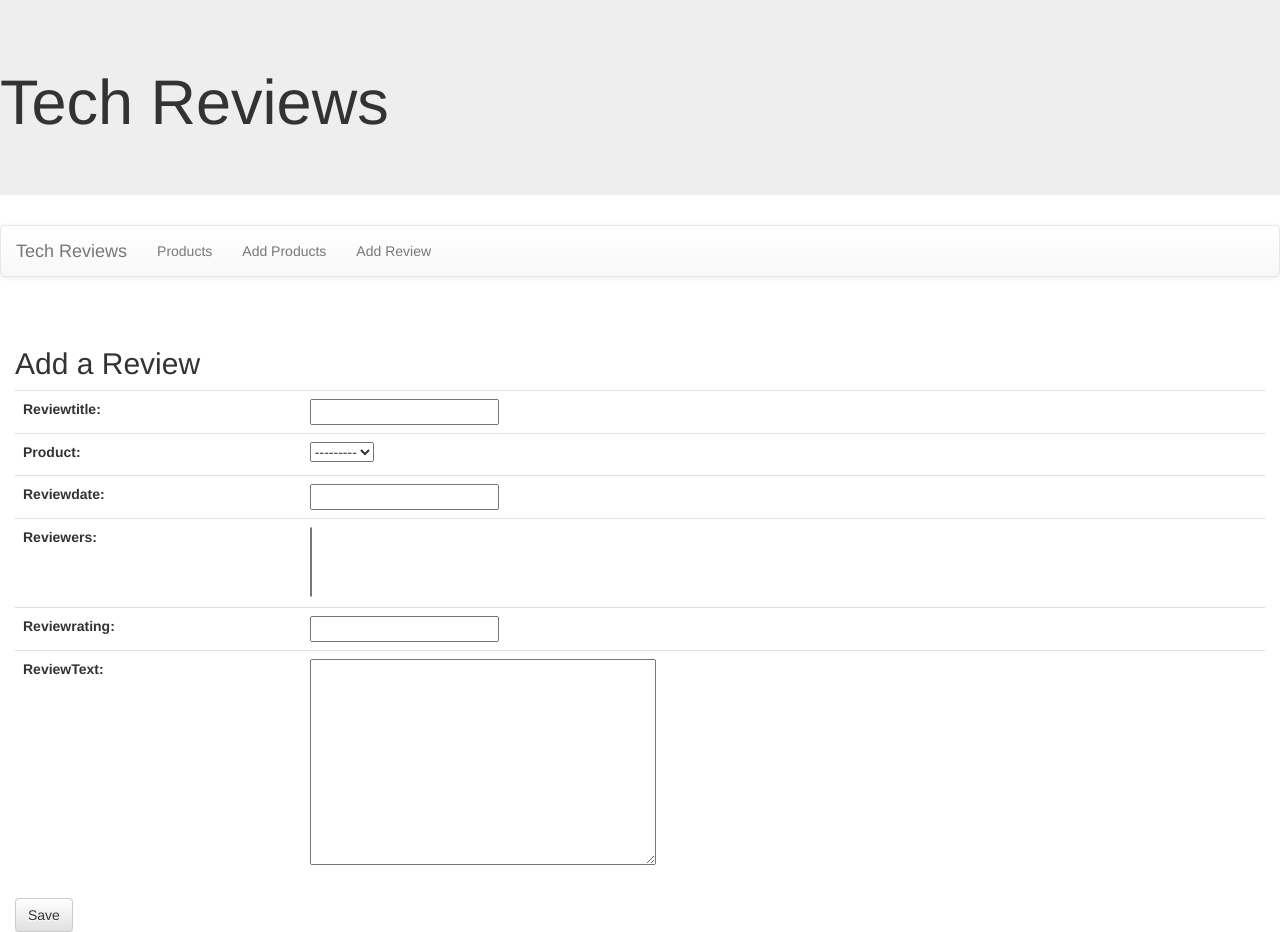
After one commit to spconger/Tech-Review-Django, a Django app: page /reviews/newReview/ in a window 1280 px wide. The commit adds this page. Run offline with Django 3.2, Linux system fonts and the light colour scheme; data that the repository does not hold is empty; some libraries are stand-ins or nearby versions.

Commit message:
Added Forms
Added new product and new reveiw forms along with the views, urls and templates to manage those forms.

```diff
--- a/techreviews/reviews/forms.py
+++ b/techreviews/reviews/forms.py
@@ -1,2 +1,12 @@
 from django import forms
 from .models import TechProduct, TechReview
+
+class TechProductForm(forms.ModelForm):
+    class Meta:
+        model=TechProduct
+        fields='__all__'
+
+class TechReviewForm(forms.ModelForm):
+    class Meta:
+        model=TechReview
+        fields='__all__'
--- a/techreviews/reviews/templates/base.html
+++ b/techreviews/reviews/templates/base.html
@@ -20,6 +20,8 @@
                 </div>
                 <ul class="nav navbar-nav">
                <li><a href="{% url 'products' %}">Products</a></li>
+               <li><a href="{% url 'newProduct' %}">Add Products</a></li>
+               <li><a href="{% url 'newReview' %}">Add Review</a></li>
 
                 </ul>
                 </div>
--- /dev/null
+++ b/techreviews/reviews/templates/reviews/newreview.html
@@ -0,0 +1,11 @@
+{% extends 'base.html' %}
+{% block content %}
+<h2>Add a Review</h2>
+<table class="table">
+    <form method="POST" class="post-form">{% csrf_token %}
+      {{ form.as_table }}
+
+</table>
+<button type="submit" class="save btn btn-default">Save</button>
+</form>
+{% endblock %}
--- a/techreviews/reviews/urls.py
+++ b/techreviews/reviews/urls.py
@@ -6,6 +6,8 @@ urlpatterns = [
     path('getProducts', views.getProducts, name='products'),
     path('productdetail/<int:id>', views.productdetail, name='productdetail'),
     path('productreviews/<int:prod_id>',views.productreviews, name='productreviews'),
+    path('newProduct/', views.newProduct, name='newProduct'),
+    path('newReview/', views.newReview, name='newReview'),
 
 
 ]
--- a/techreviews/reviews/views.py
+++ b/techreviews/reviews/views.py
@@ -1,6 +1,7 @@
 from django.shortcuts import render, get_object_or_404
 from django.http import HttpResponse
 from .models import TechProduct, TechReview
+from .forms import TechProductForm, TechReviewForm
 
 # Create your views here.
 def index(request):
@@ -17,3 +18,31 @@ def productdetail(request, id):
 def productreviews(request, prod_id):
     prodreveiws=TechReview.objects.filter(product=prod_id)
     return render(request, 'reviews/productreview.html', {'prodreviews': prodreveiws})
+
+def newProduct(request):
+    form=TechProductForm
+
+    if request.method=='POST':
+        form=TechProductForm(request.POST)
+        if form.is_valid():
+
+            post=form.save(commit=True)
+            post.save()
+            form=TechProductForm()
+    else:
+        form=TechProductForm()
+    return render(request, 'reviews/newproduct.html', {'form': form})
+
+def newReview(request):
+    form=TechReviewForm
+
+    if request.method=='POST':
+        form=TechReviewForm(request.POST)
+        if form.is_valid():
+
+            post=form.save(commit=True)
+            post.save()
+            form=TechReviewForm()
+    else:
+        form=TechReviewForm()
+    return render(request, 'reviews/newreview.html', {'form': form})
```
Also changed, not shown: techreviews/reviews/templates/reviews/newproduct.html (added, +11 -0 lines).
